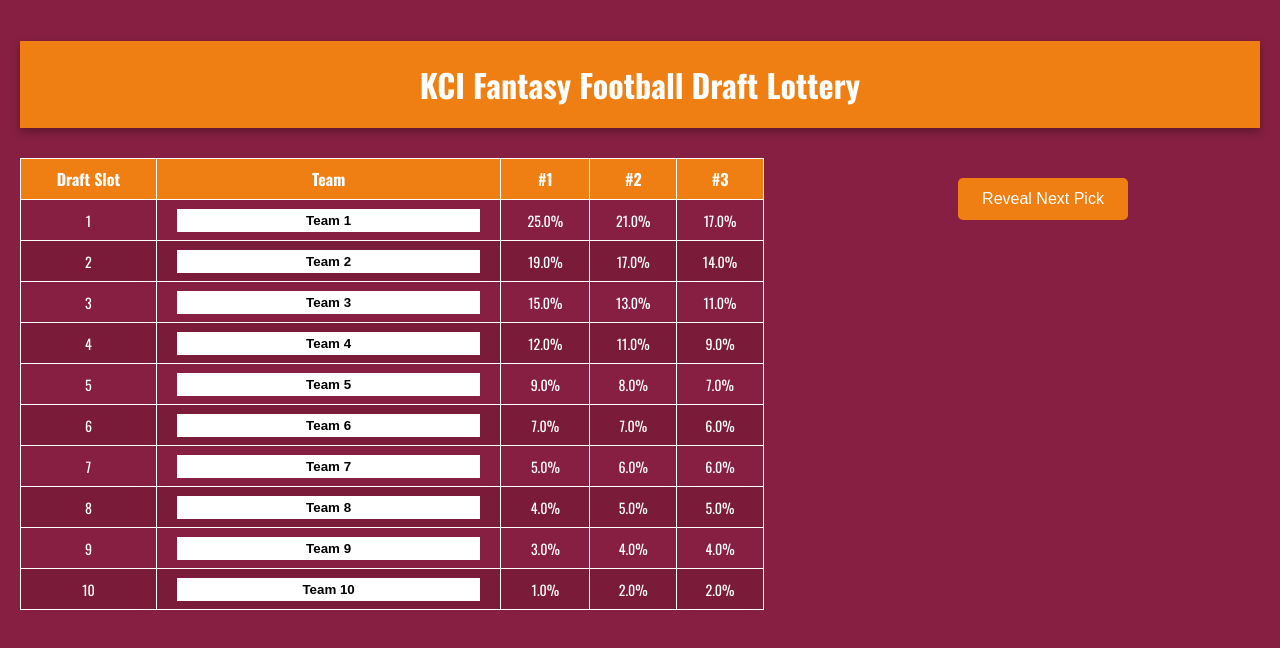
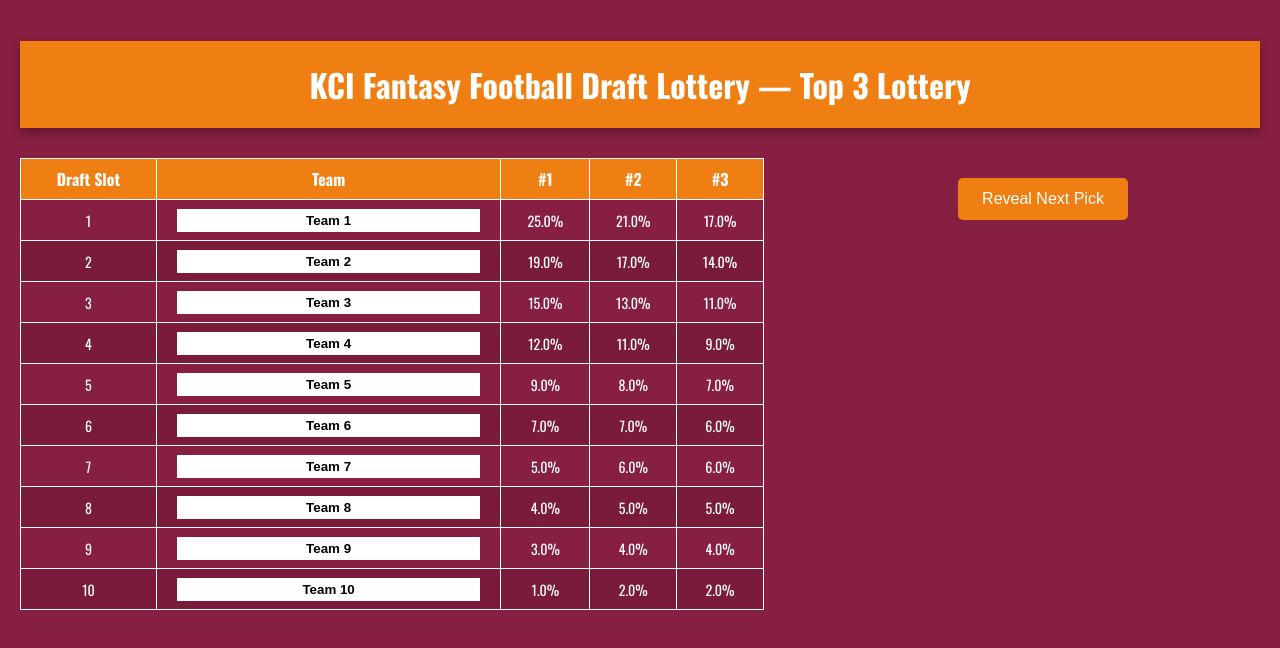
Before and after one commit to nkuchibhotla12/KCI_Draft_Lottery, a plain HTML site: page index.html in a window 1280 px wide. Drawn offline with nearby package versions, Linux system fonts and the light colour scheme.

Commit message:
Add files via upload

```diff
--- a/index.html
+++ b/index.html
@@ -77,7 +77,7 @@
 </head>
 <body>
 
-<h1>KCI Fantasy Football Draft Lottery</h1>
+<h1>KCI Fantasy Football Draft Lottery — Top 3 Lottery</h1>
 
 <div class="container">
   <div class="left">
```
